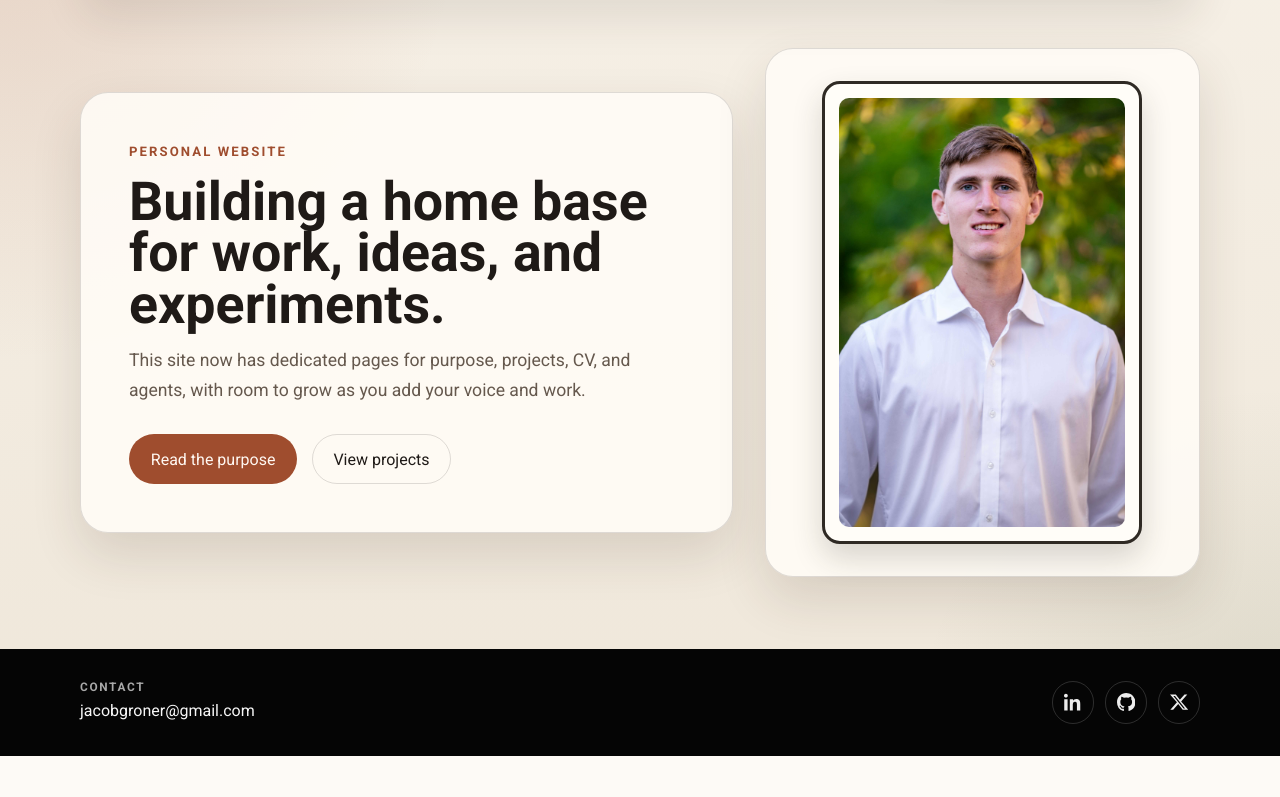
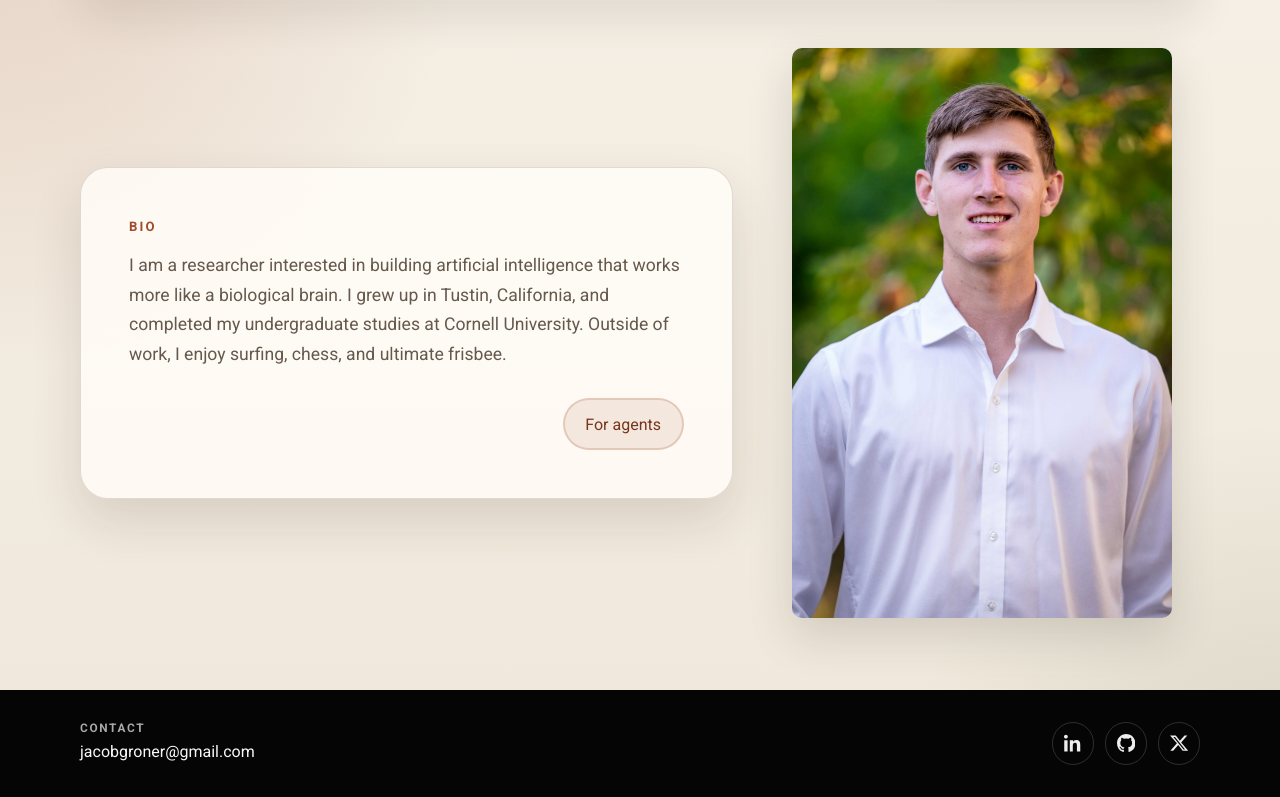
Before and after one commit to Jgroner11/personal-website, a PHP site: page / in a window 1280 px wide. Shown: the part 101-898 px from the top of the page. Before the commit the page ends 857 px from the top, so only its background shows below. Run offline with PHP 8.4, Linux system fonts and the light colour scheme.

Commit message:
base home page

```diff
--- a/css/styles.css
+++ b/css/styles.css
@@ -124,7 +124,6 @@ img {
 }
 
 .hero-copy,
-.portrait-card,
 .content-card {
   border: 1px solid var(--line);
   border-radius: 28px;
@@ -139,7 +138,7 @@ img {
 .portrait-card {
   display: grid;
   place-items: center;
-  padding: 2rem;
+  padding: 0;
 }
 
 .eyebrow {
@@ -183,6 +182,7 @@ p {
 .hero-actions {
   display: flex;
   flex-wrap: wrap;
+  justify-content: flex-end;
   gap: 0.9rem;
   margin-top: 1.75rem;
 }
@@ -192,10 +192,26 @@ p {
   align-items: center;
   justify-content: center;
   padding: 0.9rem 1.3rem;
-  border: 1px solid transparent;
+  border: 2px solid rgba(159, 77, 46, 0.2);
   border-radius: 999px;
-  background: var(--accent);
+  background: rgba(159, 77, 46, 0.1);
+  color: var(--accent-deep);
+  transition:
+    background-color 180ms ease,
+    border-color 180ms ease,
+    color 180ms ease;
+}
+
+.button-link:hover,
+.button-link:focus-visible {
+  background: var(--accent-deep);
+  border-color: var(--accent-deep);
   color: #fff8f2;
+}
+
+.button-link:focus-visible {
+  outline: 2px solid rgba(118, 54, 29, 0.35);
+  outline-offset: 4px;
 }
 
 .button-link-secondary {
@@ -205,12 +221,7 @@ p {
 }
 
 .headshot-frame {
-  width: min(100%, 320px);
-  padding: 14px;
-  background: var(--panel-strong);
-  border: 3px solid #2f2a24;
-  border-radius: 18px;
-  box-shadow: 0 14px 30px rgba(47, 42, 36, 0.18);
+  width: min(100%, 380px);
 }
 
 .headshot-frame img {
@@ -218,6 +229,7 @@ p {
   width: 100%;
   height: auto;
   border-radius: 10px;
+  box-shadow: 0 18px 45px rgba(47, 42, 36, 0.16);
 }
 
 .content-page {
@@ -247,16 +259,8 @@ p {
 .cv-download {
   align-self: flex-end;
   padding: 0.68rem 1.05rem;
-  border: 1px solid rgba(159, 77, 46, 0.18);
-  background: rgba(159, 77, 46, 0.1);
-  color: var(--accent-deep);
+  font-size: 0.96rem;
   white-space: nowrap;
-  box-shadow: none;
-}
-
-.cv-download:hover {
-  background: rgba(159, 77, 46, 0.16);
-  color: var(--accent);
 }
 
 .cv-summary {
--- a/index.html
+++ b/index.html
@@ -21,15 +21,15 @@
 
     <main class="hero-layout">
       <section class="hero-copy">
-        <p class="eyebrow">Personal Website</p>
-        <h1>Building a home base for work, ideas, and experiments.</h1>
+        <p class="eyebrow">Bio</p>
         <p class="hero-text">
-          This site now has dedicated pages for purpose, projects, CV, and agents,
-          with room to grow as you add your voice and work.
+          I am a researcher interested in building artificial intelligence that
+          works more like a biological brain. I grew up in Tustin, California,
+          and completed my undergraduate studies at Cornell University. Outside
+          of work, I enjoy surfing, chess, and ultimate frisbee.
         </p>
         <div class="hero-actions">
-          <a class="button-link" href="purpose.html">Read the purpose</a>
-          <a class="button-link button-link-secondary" href="projects.html">View projects</a>
+          <a class="button-link" href="website.md">For agents</a>
         </div>
       </section>
 
```
